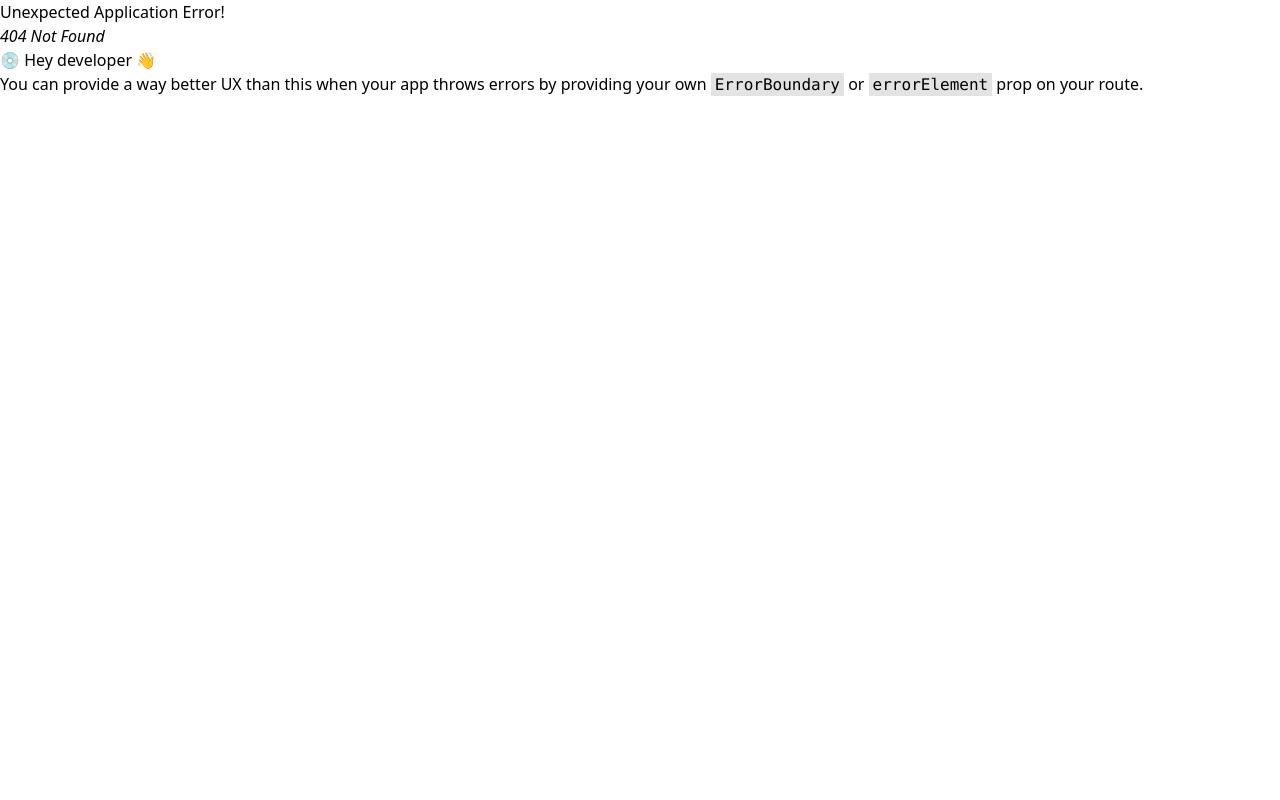
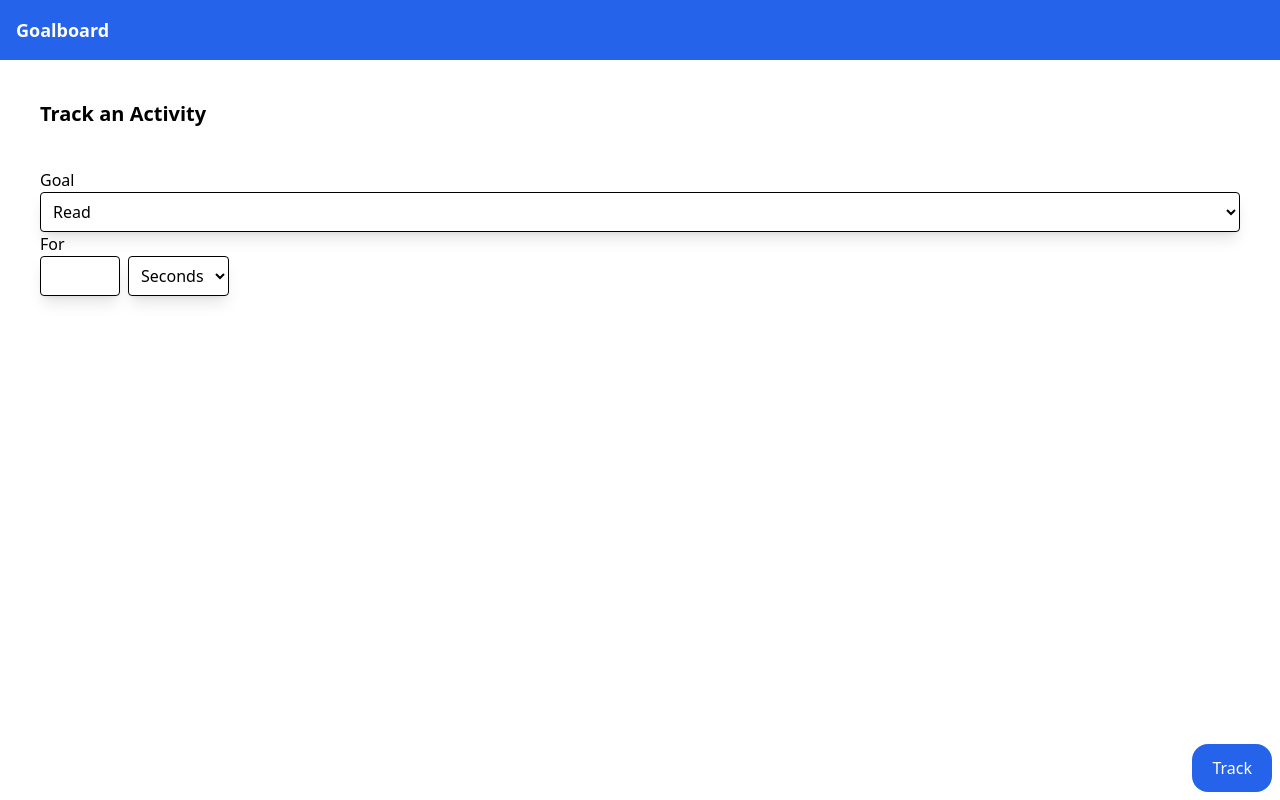
Before and after one commit to benzend/goalboard-collab, a React (Vite) app in the folder frontend/: page /1/activities/new in a window 1280 px wide. Before the commit this address had no page. Built offline with nearby package versions, Linux system fonts and the light colour scheme.

Commit message:
feat(page): Activities new page

```diff
--- /dev/null
+++ b/frontend/src/UserActivitiesNew.tsx
@@ -0,0 +1,102 @@
+import { FormEvent, FormEventHandler } from 'react';
+import {
+  Form,
+  useNavigate,
+  LoaderFunction,
+  useLoaderData,
+} from 'react-router-dom';
+import { Nav } from './components/Nav';
+import { Button } from './components/Button';
+import { Input } from './components/Input';
+import { Select } from './components/Select';
+import { Heading } from './components/Heading';
+import { LoaderData } from './utils/loader-data';
+
+export const loader = (async () => {
+  // TODO: redirect to login if user unauthed
+  return {
+    goals: [
+      { id: 'ksjdfkjsdf', name: 'Read', dur: 'daily' },
+      { id: 'ksjdfksf', name: 'Run', dur: 'daily' },
+    ],
+  };
+}) satisfies LoaderFunction;
+
+export const UserActivitiesNew = () => {
+  const navigate = useNavigate();
+  const data = useLoaderData() as LoaderData<typeof loader>;
+  const handleSubmit: FormEventHandler = (e: FormEvent) => {
+    e.preventDefault();
+
+    const target = e.target as typeof e.target & {
+      goal: { value: string };
+      dur: { value: string };
+      durType: { value: 'seconds' | 'minutes' | 'hours' | 'days' | 'weeks' };
+    };
+
+    const goal = target.goal.value;
+    const dur = target.dur.value;
+    const durType = target.durType.value;
+
+    console.log({ goal, dur, durType });
+
+    /**
+     * TODO: submit activity to backend
+     */
+
+    navigate('/sdkjfkajdf/goals');
+  };
+  return (
+    <div className="min-h-screen">
+      <Nav />
+
+      <main className="px-10 pt-10">
+        <Heading el="h1" type="h2" className="mb-10">
+          Track an Activity
+        </Heading>
+
+        <Form onSubmit={handleSubmit}>
+          <label htmlFor="goal">
+            <span className="font-thin">Goal</span>
+            <br />
+            <Select selectStyleType="w-full" name="goal" id="goalSelect">
+              {data.goals.map((goal) => (
+                <option value={goal.id}>{goal.name}</option>
+              ))}
+            </Select>
+          </label>
+
+          <br className="mb-10" />
+
+          <label htmlFor="dur">
+            <span className="font-thin">For</span>
+            <br />
+            <Input
+              type="number"
+              name="dur"
+              id="goalDurInput"
+              inputStyleType="w-lg"
+            />
+
+            <Select
+              name="durType"
+              id="durTypeSelect"
+              className="border border-black px-2 h-10 rounded shadow-lg bg-white ml-2"
+              selectStyleType="default"
+            >
+              <option value="seconds">Seconds</option>
+              <option value="minutes">Minutes</option>
+              <option value="hours">Hours</option>
+              <option value="days">Days</option>
+              <option value="weeks">Weeks</option>
+            </Select>
+          </label>
+
+          <Button type="submit" className="fixed bottom-2 right-2">
+            Track
+          </Button>
+        </Form>
+      </main>
+    </div>
+  );
+};
--- a/frontend/src/main.tsx
+++ b/frontend/src/main.tsx
@@ -8,6 +8,10 @@ import { createBrowserRouter, RouterProvider } from 'react-router-dom';
 import { loader as userGoalsLoader, UserGoals } from './UserGoals.tsx';
 import { UserGoalsNew } from './UserGoalsNew.tsx';
 import { Register } from './Register.tsx';
+import {
+  loader as userActiviesNewLoader,
+  UserActivitiesNew,
+} from './UserActivitiesNew.tsx';
 
 const router = createBrowserRouter([
   {
@@ -32,6 +36,12 @@ const router = createBrowserRouter([
     path: '/:userId/goals/new',
     element: <UserGoalsNew />,
   },
+  {
+    path: '/:userId/activities/new',
+    element: <UserActivitiesNew />,
+
+    loader: userActiviesNewLoader,
+  },
 ]);
 
 ReactDOM.createRoot(document.getElementById('root')!).render(
```
